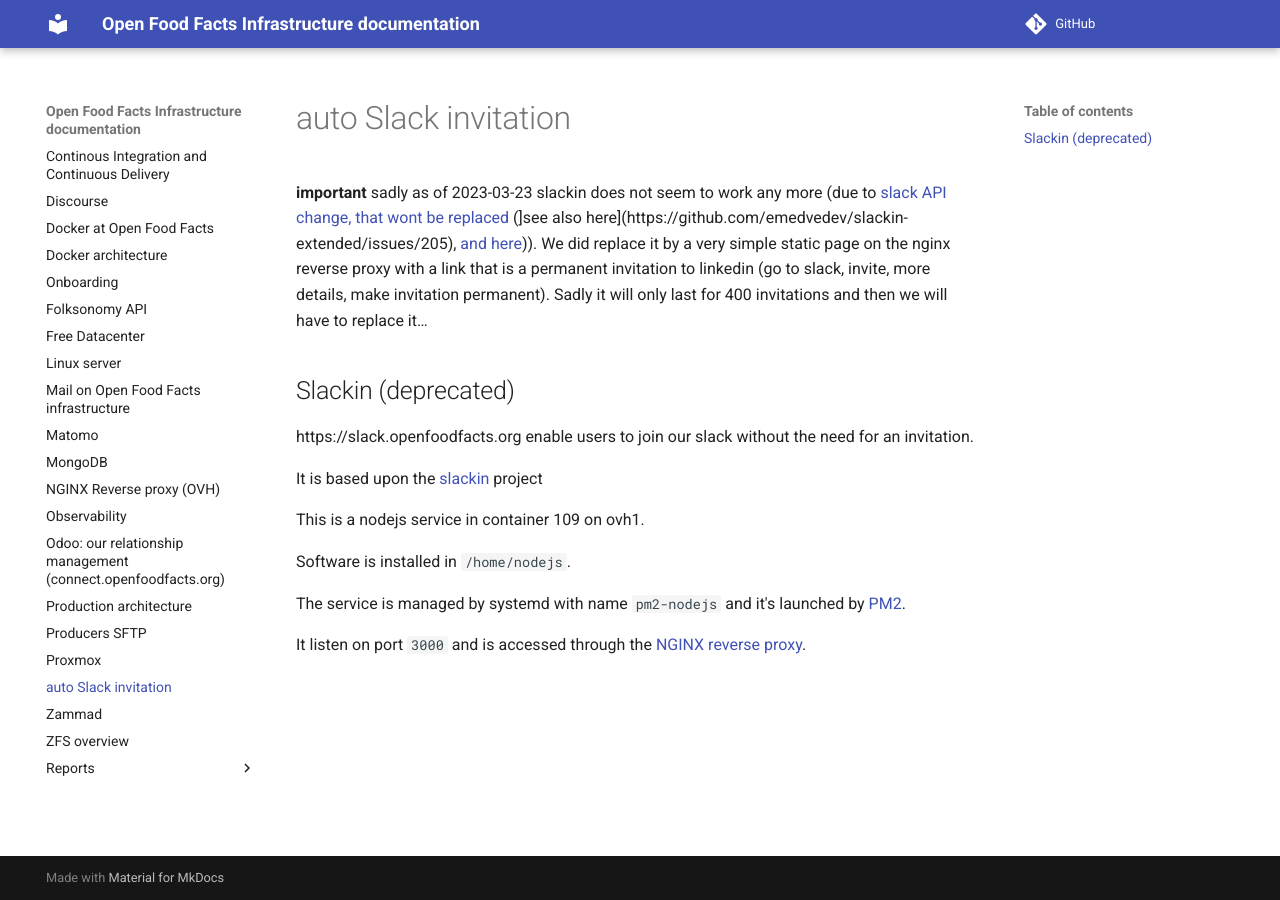
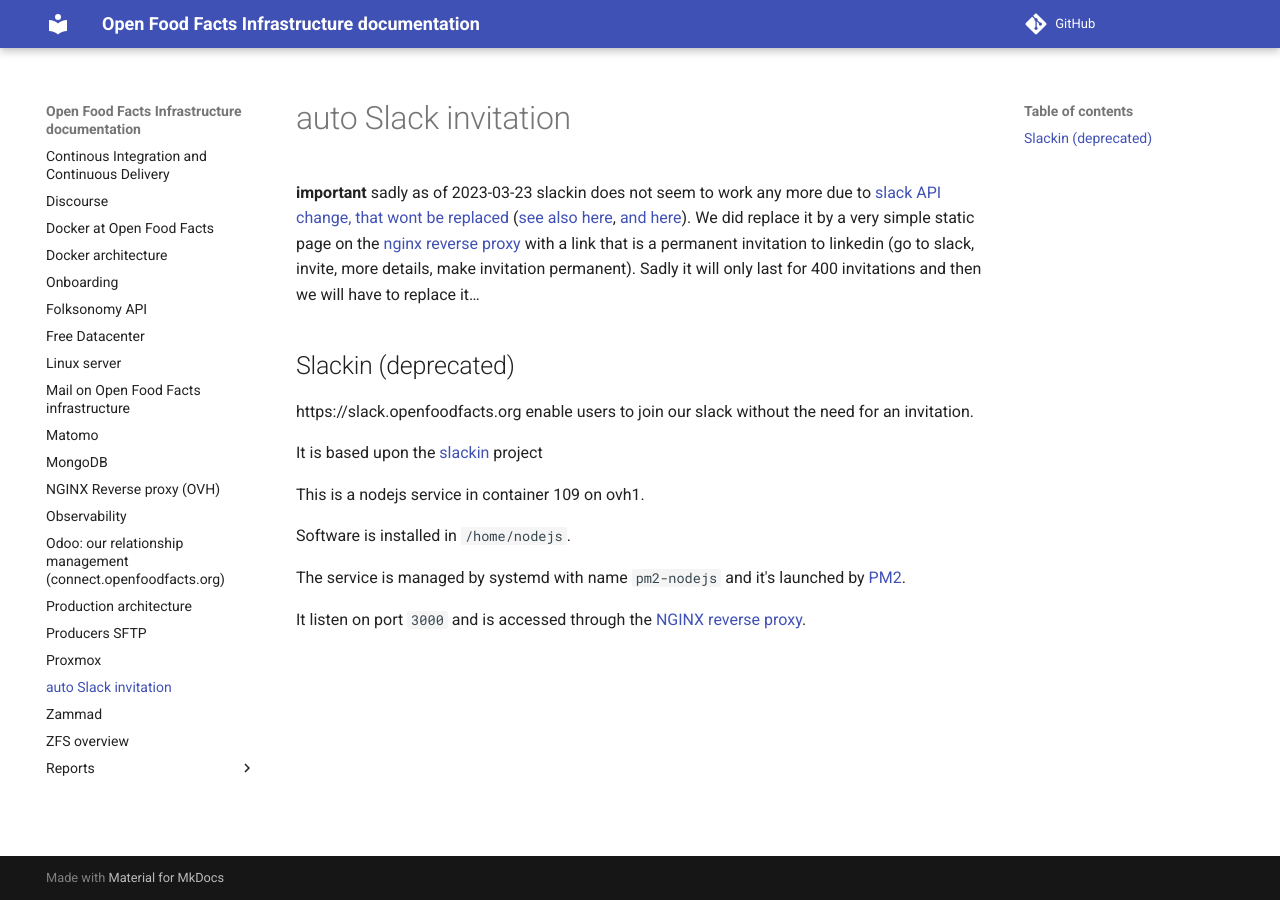
Before and after one commit to openfoodfacts/openfoodfacts-infrastructure, an MkDocs documentation site: the page built from docs/slackin.md, in a window 1280 px wide. Built offline with MkDocs 1.6.1 and Material for MkDocs 9.7.7, drawn with Linux system fonts in a browser that asks for light colours; comment, search, counter and statistics services are not loaded; some of the changed lines change nothing that is shown.

Commit message:
Update slackin.md
typo fix

```diff
--- a/docs/slackin.md
+++ b/docs/slackin.md
@@ -1,7 +1,7 @@
 # auto Slack invitation
 
-**important** sadly as of 2023-03-23 slackin does not seem to work any more (due to [slack API change, that wont be replaced](https://github.com/rauchg/slackin/issues/417) (]see also here](https://github.com/emedvedev/slackin-extended/issues/205), [and here](https://github.com/integrations/slack/issues/1063))).
-We did replace it by a very simple static page on the nginx reverse proxy with a link that is a permanent invitation to linkedin (go to slack, invite, more details, make invitation permanent). Sadly it will only last for 400 invitations and then we will have to replace it…
+**important** sadly as of 2023-03-23 slackin does not seem to work any more due to [slack API change, that wont be replaced](https://github.com/rauchg/slackin/issues/417) ([see also here](https://github.com/emedvedev/slackin-extended/issues/205), [and here](https://github.com/integrations/slack/issues/1063)).
+We did replace it by a very simple static page on the [nginx reverse proxy](nginx-reverse-proxy.md) with a link that is a permanent invitation to linkedin (go to slack, invite, more details, make invitation permanent). Sadly it will only last for 400 invitations and then we will have to replace it…
 
 ## Slackin (deprecated)
 
```
